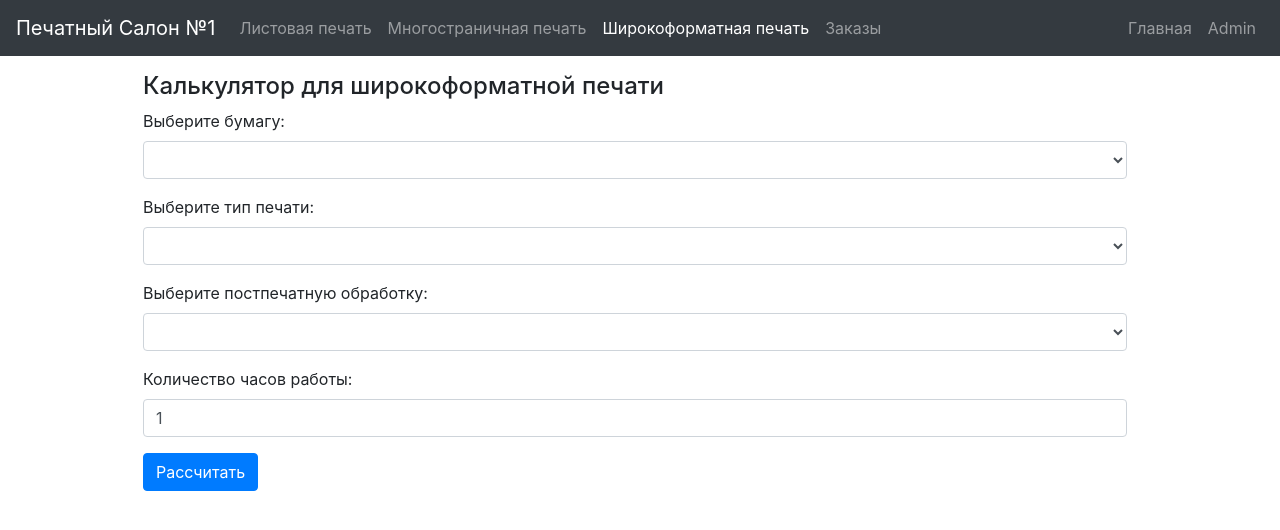
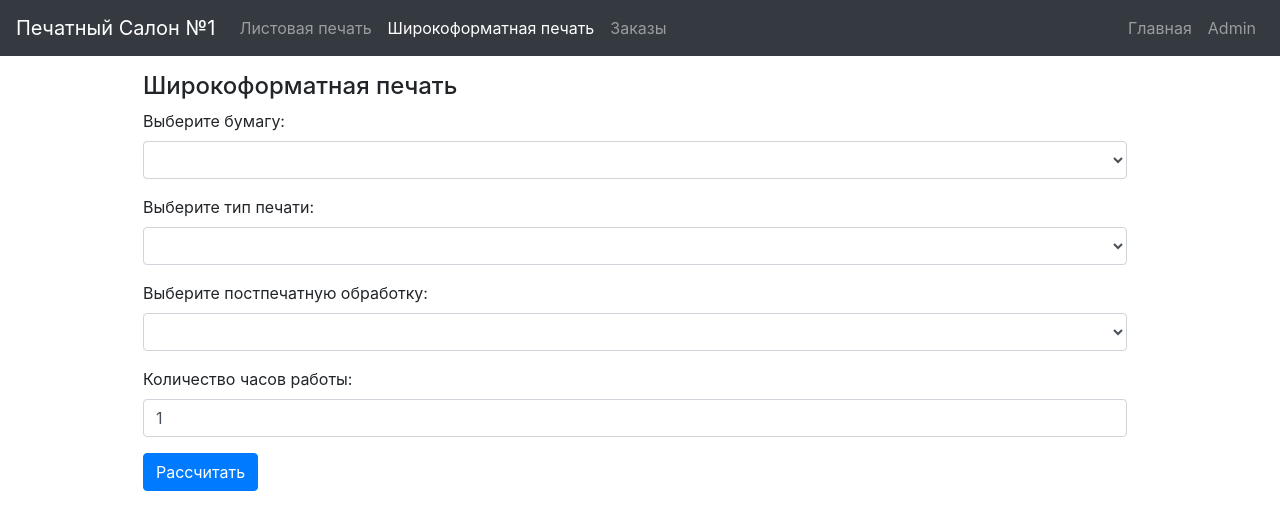
Before and after one commit to Akkormsk/psodin, a Flask app: page /wide_format_printing in a window 1280 px wide. Shown: the top 530 px of the page. Run offline with Flask 3, Linux system fonts and the light colour scheme; lists and menus that the app fills with data are empty; some libraries are stand-ins or nearby versions.

Commit message:
тестирование маршрутов

```diff
--- a/app.py
+++ b/app.py
@@ -41,12 +41,8 @@ def index():
 
 @app.route('/calculator/sheet_printing', methods=['GET', 'POST'])
 @app.route('/sheet_printing', methods=['GET', 'POST'])
-def sheet_printing():
-    print('hi')
-    # Проверка содержимого таблицы PaperType
-    paper_types = db.session.execute(text("SELECT * FROM paper_type")).fetchall()
-    print("Direct SQL Query Result:", paper_types)
-
+def sheet_printing_func():
+    print('hi1')
     if request.method == 'POST':
 
         paper_type_ids = request.form.getlist('paper_type')
@@ -226,8 +222,10 @@ def show_orders():
     return render_template('Calculator/orders.html', orders=orders)
 
 
+@app.route('/calculator/wide_format_printing', methods=['GET', 'POST'])
 @app.route('/wide_format_printing', methods=['GET', 'POST'])
 def calculate_wide_format():
+    print('hi2')
     if request.method == 'POST':
         # Получаем данные из формы
         paper_id = request.form.get('paper_type')
@@ -240,20 +238,24 @@ def calculate_wide_format():
         print_type = PrintTypeLarge.query.get(print_id)
         post_processing = PostPrintProcessingLarge.query.get(process_id)
 
+        # Аккумулируем информацию
+        materials_text = f"Бумага: {paper.name}, Печать: {print_type.name}, Обработка: {post_processing.name}"
+
         # Рассчитываем стоимость
         total_cost = (paper.price_per_unit + print_type.price_per_unit_canon + post_processing.price_per_unit) * hours
 
         # Отображаем результат
-        flash(f'Итоговая стоимость: {total_cost} руб.', 'success')
-        return redirect(url_for('calculate_wide_format'))
+        flash(f'Материалы: {materials_text}\nИтоговая стоимость: {total_cost} руб.', 'success')
+        return render_template('Calculator/wide_format_printing.html', total_cost=total_cost,
+                               materials_text=materials_text,
+                               papers=PaperTypeLarge.query.all(),
+                               print_types=PrintTypeLarge.query.all(),
+                               post_processings=PostPrintProcessingLarge.query.all())
 
-    # Загружаем данные для формы
-    papers = PaperTypeLarge.query.all()
-    print_types = PrintTypeLarge.query.all()
-    post_processings = PostPrintProcessingLarge.query.all()
-
-    return render_template('wide_format_printing.html', papers=papers, print_types=print_types,
-                           post_processings=post_processings)
+    return render_template('Calculator/wide_format_printing.html',
+                           papers=PaperTypeLarge.query.all(),
+                           print_types=PrintTypeLarge.query.all(),
+                           post_processings=PostPrintProcessingLarge.query.all())
 
 
 if __name__ == '__main__':
--- a/templates/Calculator/calculator.html
+++ b/templates/Calculator/calculator.html
@@ -2,13 +2,10 @@
 
 {% block nav_content %}
 <ul class="navbar-nav">
-    <li class="nav-item {% if request.path == url_for('sheet_printing') or request.path == url_for('calculator') %}active{% endif %}">
+    <li class="nav-item {% if request.path == url_for('sheet_printing_func') or request.path == url_for('calculator') %}active{% endif %}">
         <a class="nav-link" href="{{ url_for('sheet_printing') }}">Листовая печать</a>
     </li>
-    <li class="nav-item {% if request.path == url_for('multi_page_printing') %}active{% endif %}">
-        <a class="nav-link" href="{{ url_for('multi_page_printing') }}">Многостраничная печать</a>
-    </li>
-    <li class="nav-item {% if request.path == url_for('wide_format_printing') %}active{% endif %}">
+    <li class="nav-item {% if request.path == url_for('calculate_wide_format') %}active{% endif %}">
         <a class="nav-link" href="{{ url_for('wide_format_printing') }}">Широкоформатная печать</a>
     </li>
     <li class="nav-item {% if request.path == url_for('show_orders') %}active{% endif %}">
--- a/templates/Calculator/wide_format_printing.html
+++ b/templates/Calculator/wide_format_printing.html
@@ -1,8 +1,8 @@
 {% extends 'Calculator/calculator.html' %}
 
 {% block content %}
-<h2>Калькулятор для широкоформатной печати</h2>
 <form method="post" action="{{ url_for('calculate_wide_format') }}">
+    <h2>Широкоформатная печать</h2>
     <div class="form-group">
         <label for="paper_type">Выберите бумагу:</label>
         <select class="form-control" id="paper_type" name="paper_type">
```
